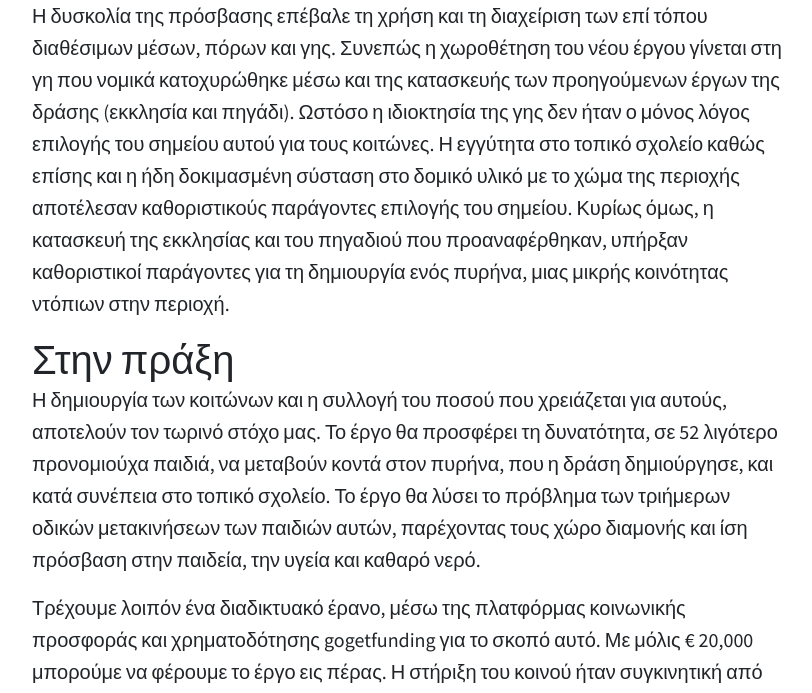
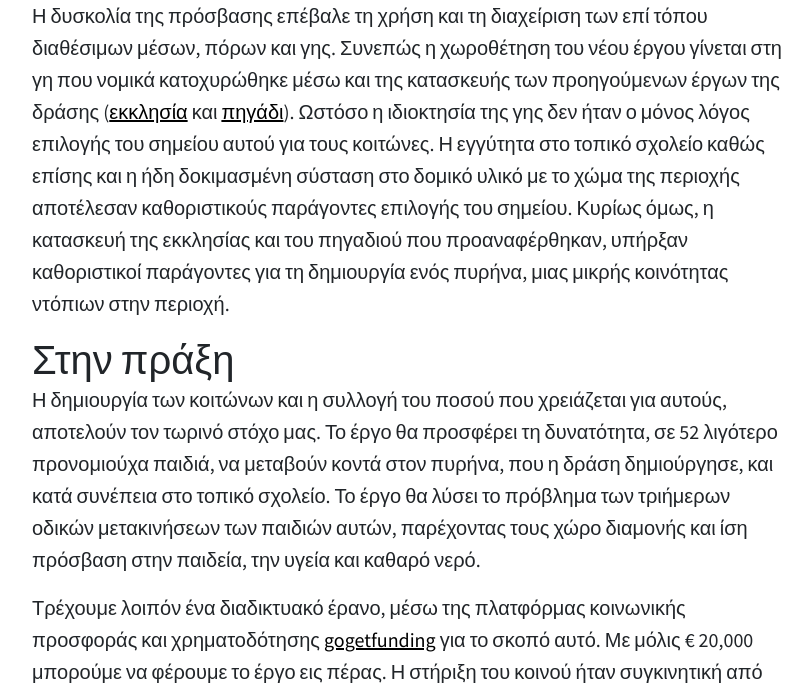
Before and after one commit to at07cm1/smadagascar_site, a Jekyll site: the page built from _posts/updates/2020-12-17-dormitories_gr.md, in a window 1280 px wide and 1400 px high, scrolled down 1616 px. Shown: the part 257-950 px from the top of the window, without its empty margins (233-1045 px from the left). Built offline with Jekyll 4.4.1, drawn with Linux system fonts in a browser that asks for light colours; some of the changed lines change nothing that is shown; some of the changed text lies outside the part shown.

Commit message:
added links to dormitories post

```diff
--- a/_posts/updates/2020-12-17-dormitories_gr.md
+++ b/_posts/updates/2020-12-17-dormitories_gr.md
@@ -35,12 +35,12 @@ gallery_images:
 
 # Η θέση του έργου
 
-Η δυσκολία της πρόσβασης επέβαλε τη χρήση και τη διαχείριση των επί τόπου διαθέσιμων μέσων, πόρων και γης. Συνεπώς η χωροθέτηση του νέου έργου γίνεται στη γη που νομικά κατοχυρώθηκε μέσω και της κατασκευής των προηγούμενων έργων της δράσης (εκκλησία και πηγάδι). Ωστόσο η ιδιοκτησία της γης δεν ήταν ο μόνος λόγος επιλογής του σημείου αυτού για τους κοιτώνες. Η εγγύτητα στο τοπικό σχολείο καθώς επίσης και η ήδη δοκιμασμένη σύσταση στο δομικό υλικό με το χώμα της περιοχής αποτέλεσαν καθοριστικούς παράγοντες επιλογής του σημείου. Κυρίως όμως, η κατασκευή της εκκλησίας και του πηγαδιού που προαναφέρθηκαν, υπήρξαν καθοριστικοί παράγοντες για τη δημιουργία ενός πυρήνα, μιας μικρής κοινότητας ντόπιων στην περιοχή.
+Η δυσκολία της πρόσβασης επέβαλε τη χρήση και τη διαχείριση των επί τόπου διαθέσιμων μέσων, πόρων και γης. Συνεπώς η χωροθέτηση του νέου έργου γίνεται στη γη που νομικά κατοχυρώθηκε μέσω και της κατασκευής των προηγούμενων έργων της δράσης ([εκκλησία]({% post_url 2019-02-13-metropolitan_church_of_Toliara_gr %}) και [πηγάδι]({% post_url 2019-02-01-water_pump_well_gr %})). Ωστόσο η ιδιοκτησία της γης δεν ήταν ο μόνος λόγος επιλογής του σημείου αυτού για τους κοιτώνες. Η εγγύτητα στο τοπικό σχολείο καθώς επίσης και η ήδη δοκιμασμένη σύσταση στο δομικό υλικό με το χώμα της περιοχής αποτέλεσαν καθοριστικούς παράγοντες επιλογής του σημείου. Κυρίως όμως, η κατασκευή της εκκλησίας και του πηγαδιού που προαναφέρθηκαν, υπήρξαν καθοριστικοί παράγοντες για τη δημιουργία ενός πυρήνα, μιας μικρής κοινότητας ντόπιων στην περιοχή.
 
 # Στην πράξη
 
 Η δημιουργία των κοιτώνων και η συλλογή του ποσού που χρειάζεται για αυτούς, αποτελούν τον τωρινό στόχο μας. Το έργο θα προσφέρει τη δυνατότητα, σε 52 λιγότερο προνομιούχα παιδιά, να μεταβούν κοντά στον πυρήνα, που η δράση δημιούργησε, και κατά συνέπεια στο τοπικό σχολείο. Το έργο θα λύσει το πρόβλημα των τριήμερων οδικών μετακινήσεων των παιδιών αυτών, παρέχοντας τους χώρο διαμονής και ίση πρόσβαση στην παιδεία, την υγεία και καθαρό νερό.
 
-Τρέχουμε λοιπόν ένα διαδικτυακό έρανο, μέσω της πλατφόρμας κοινωνικής προσφοράς και χρηματοδότησης gogetfunding για το σκοπό αυτό. Με μόλις € 20,000 μπορούμε να φέρουμε το έργο εις πέρας. Η στήριξη του κοινού ήταν συγκινητική από την πρώτη στιγμή, αφού μέσα σε μια βδομάδα, μας αγγάλιασε κόσμος από όλη την υδρόγειο. Ένα μήνα μετά είχαμε φτάσει το 25%, φέρνοντάς μας ένα βήμα πιο κοντά στο όνειρο.
+Τρέχουμε λοιπόν ένα διαδικτυακό έρανο, μέσω της πλατφόρμας κοινωνικής προσφοράς και χρηματοδότησης [gogetfunding](https://gogetfunding.com/savemadagascar/) για το σκοπό αυτό. Με μόλις € 20,000 μπορούμε να φέρουμε το έργο εις πέρας. Η στήριξη του κοινού ήταν συγκινητική από την πρώτη στιγμή, αφού μέσα σε μια βδομάδα, μας αγγάλιασε κόσμος από όλη την υδρόγειο. Ένα μήνα μετά είχαμε φτάσει το 25%, φέρνοντάς μας ένα βήμα πιο κοντά στο όνειρο.
 
 Βοηθήστε κι εσείς να βοηθήσουμε τα παιδιά στη Νότιο Μαδαγασκάρη! Κάθε μικρή προσφορά είναι μεγάλη.
```
